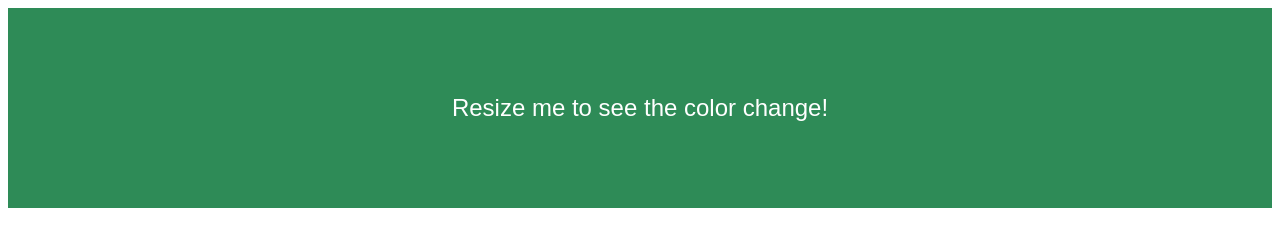
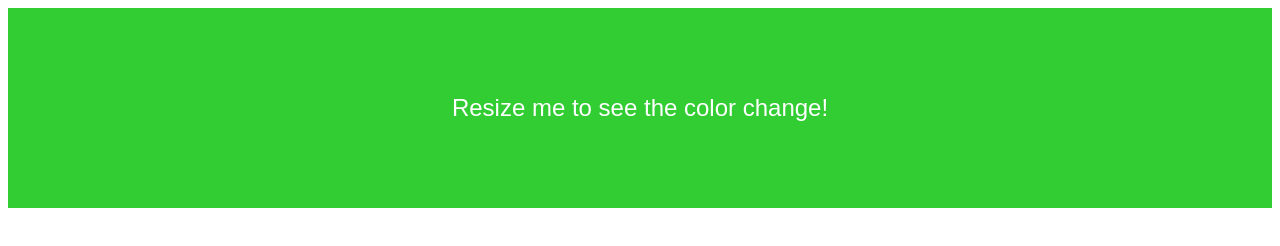
Before and after one commit to Okiki123456/The-Velvet-Notebook, a plain HTML site: page index.html in a window 1280 px wide. Drawn offline with Linux system fonts and the light colour scheme.

Commit message:
commiting

```diff
--- a/css media/style.css
+++ b/css media/style.css
@@ -15,7 +15,7 @@
     }
 
 
-    @media (min-width: 319px) and (max-width: 480px) {
+    @media  (min-width: 481px) and (max-width: 1200px){
       .responsive-box {
         background-color: powderblue;
         color: black;
@@ -23,14 +23,14 @@
     }
 
 
-    @media (min-width: 481px) and (max-width: 1200px) {
+    @media (min-width: 1201px) and (max-width: 1600px) {
       .responsive-box {
         background-color: limegreen;
       }
     }
 
 
-    @media (min-width: 1201px)and (max-width: 1600px) {
+    @media (min-width: 1601px) {
       .responsive-box {
         background-color: seagreen;
       }
--- a/index.html
+++ b/index.html
@@ -3,7 +3,7 @@
 <head>
   <meta charset="UTF-8">
   <title>Responsive Color Div</title>
-  <link rel="stylesheet" href="/css media/style.css">
+  <link rel="stylesheet" href="./css media/style.css">
 </head>
 <body>
   <div class="responsive-box">
```
